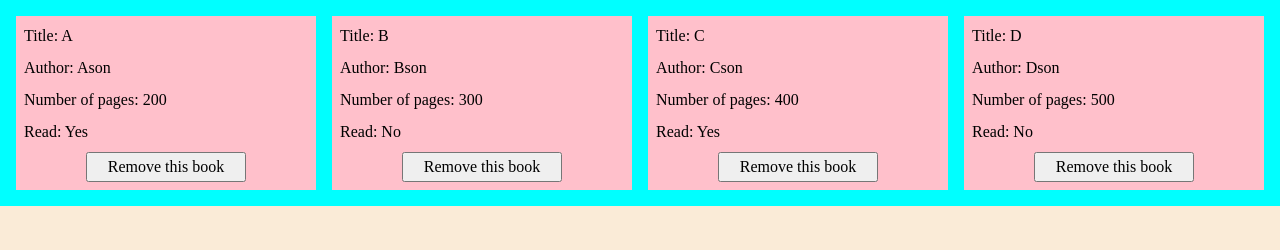
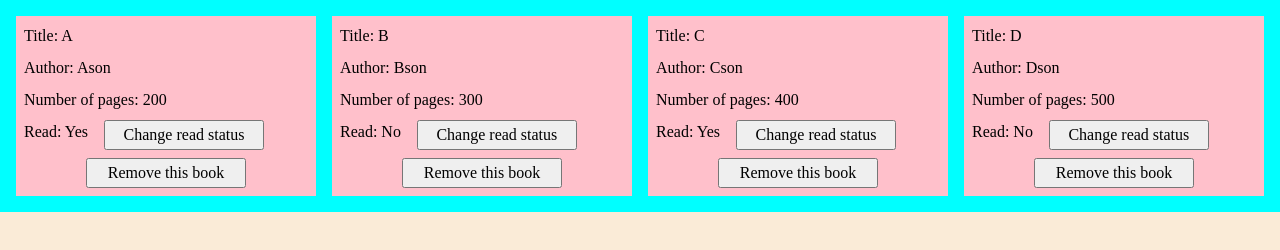
Before and after one commit to charliepain/Library, a plain HTML site: page index.html in a window 1280 px wide. Shown: the part 126-376 px from the top of the page. Drawn offline with Linux system fonts and the light colour scheme.

Commit message:
Add feature to change read status

```diff
--- a/script.js
+++ b/script.js
@@ -15,6 +15,10 @@ function Book(title, author, numberPages, read) {
     this.info = function() {
         readingStatus = read ? "already read" : "not read yet";
         console.log(`${this.title} by ${this.author}, ${numberPages} pages, ${readingStatus}`);
+    }
+
+    this.changeReadStatus = function() {
+        this.read = !this.read;
     }
 }
 
@@ -64,6 +68,21 @@ function displayBooksCard() {
         const numberPages = document.createElement("div");
         const read = document.createElement("div");
 
+        const readContainer = document.createElement("div");
+        const changeReadStatusButton = document.createElement("button");
+        changeReadStatusButton.setAttribute("type","button");
+        changeReadStatusButton.textContent = "Change read status";
+        changeReadStatusButton.addEventListener("click",
+            () => {
+                book.changeReadStatus();
+                displayBooksCard();
+            }
+        );
+
+        readContainer.appendChild(read);
+        readContainer.appendChild(changeReadStatusButton);
+        readContainer.classList.add("read-container");
+
         // id.textContent = `Id: ${book["id"]}`;
         title.textContent = `Title: ${book["title"]}`;
         author.textContent = `Author: ${book["author"]}`;
@@ -77,7 +96,7 @@ function displayBooksCard() {
             e => {
                 const id = book["id"];
                 removeBookFromLibrary(id);
-                displayBooksCard();
+                bookCard.remove();
             }
         );
 
@@ -85,7 +104,7 @@ function displayBooksCard() {
         bookCard.appendChild(title);
         bookCard.appendChild(author);
         bookCard.appendChild(numberPages);
-        bookCard.appendChild(read);
+        bookCard.appendChild(readContainer);
         bookCard.appendChild(removeBookButton);
     }
 }
--- a/style.css
+++ b/style.css
@@ -95,7 +95,7 @@ body {
   background-color: aqua;
   padding: 1em;
   display: grid;
-  grid-template-columns: repeat(auto-fit, minmax(18em, 1fr));
+  grid-template-columns: repeat(auto-fill, minmax(18em, 1fr));
   gap: 1em;
 }
 
@@ -110,6 +110,11 @@ body {
 .book-card button {
   width: 10em;
   align-self: center;
+}
+
+.read-container {
+  display: flex;
+  gap: 1em;
 }
 
 .book-form {
```
